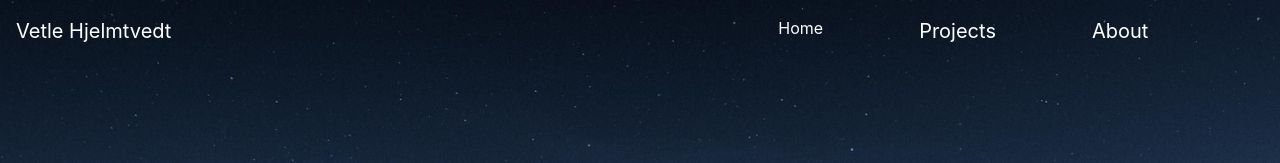
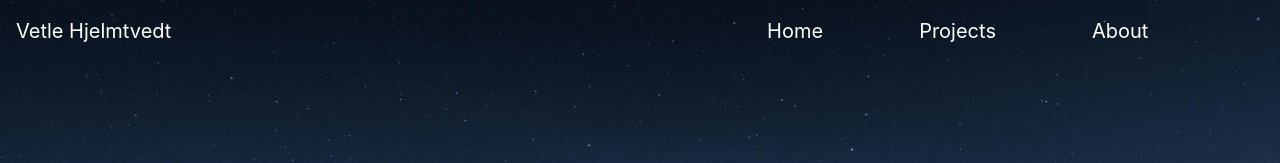
Before and after one commit to vehjelmtvedt/vetle.hjelmtvedt.com, a Next.js app: page / in a window 1280 px wide. Shown: the top 163 px of the page. Built offline with nearby package versions, Linux system fonts and the light colour scheme.

Commit message:
refactored for desktop version, mobile remains

```diff
--- a/components/Header.js
+++ b/components/Header.js
@@ -19,15 +19,15 @@ export default function Header() {
 
     return (
         <>
-            <Navbar collapseOnSelect expand="md" fixed="top" id={styles.navbar}>
-                <Link href="/"><Navbar.Brand href="/"><p id={styles.brandText}>Vetle Hjelmtvedt</p></Navbar.Brand></Link>
+            <Navbar collapseOnSelect expand="md" fixed="top" id={styles.navbar} className={isScrolled ? styles.isScrolledSection : styles.notScrolledSection} style={{transition: '0.3s ease'}}>
+                <Link href="/"><Navbar.Brand href="/"><p className={isScrolled ? styles.isScrolledText : styles.notScrolledText} style={{transition: '0.3s ease'}}>Vetle Hjelmtvedt</p></Navbar.Brand></Link>
 
                 <Navbar.Toggle aria-controls="responsive-navbar-nav"/>
                 <Navbar.Collapse id="responsive-navbar-nav" className="justify-content-end">
                     <Nav className={styles.navitems}>
-                        <Link href="/"><Nav.Link href="/"><p className={isScrolled ? styles.isScrolled : styles.notScrolled}>Home</p></Nav.Link></Link>
-                        <Link href="/projects"><Nav.Link href="/projects"><p className={styles.navHeading}>Projects</p></Nav.Link></Link>
-                        <Link href="/about"><Nav.Link href="/about"><p className={styles.navHeading}>About</p></Nav.Link></Link>
+                        <Link href="/"><Nav.Link href="/"><p className={isScrolled ? styles.isScrolledText : styles.notScrolledText} style={{transition: '0.3s ease'}}>Home</p></Nav.Link></Link>
+                        <Link href="/projects"><Nav.Link href="/projects"><p className={isScrolled ? styles.isScrolledText : styles.notScrolledText}  style={{transition: '0.3s ease'}}>Projects</p></Nav.Link></Link>
+                        <Link href="/about"><Nav.Link href="/about"><p className={isScrolled ? styles.isScrolledText : styles.notScrolledText}  style={{transition: '0.3s ease'}}>About</p></Nav.Link></Link>
                     </Nav>
                 </Navbar.Collapse>
             </Navbar>
--- a/components/header.module.css
+++ b/components/header.module.css
@@ -12,20 +12,22 @@
     margin-left: 40px;
 }
 
-.navHeading {
+.isScrolledText {
+    color: black;
     font-size: 20px;
-    color: white;
-    transition: '0.3s ease',
+    transition: '0.3s ease';
 }
 
-#brandText {
+.notScrolledText {
     color: white;
+    font-size: 20px;
+    transition: '0.3s ease';
 }
 
-.isScrolled {
-    color: black;
+.isScrolledSection {
+    background-color: white;
 }
 
-.notScrolled {
-    color: white
+.notScrolledSection {
+    background-color: transparent;
 }
```
